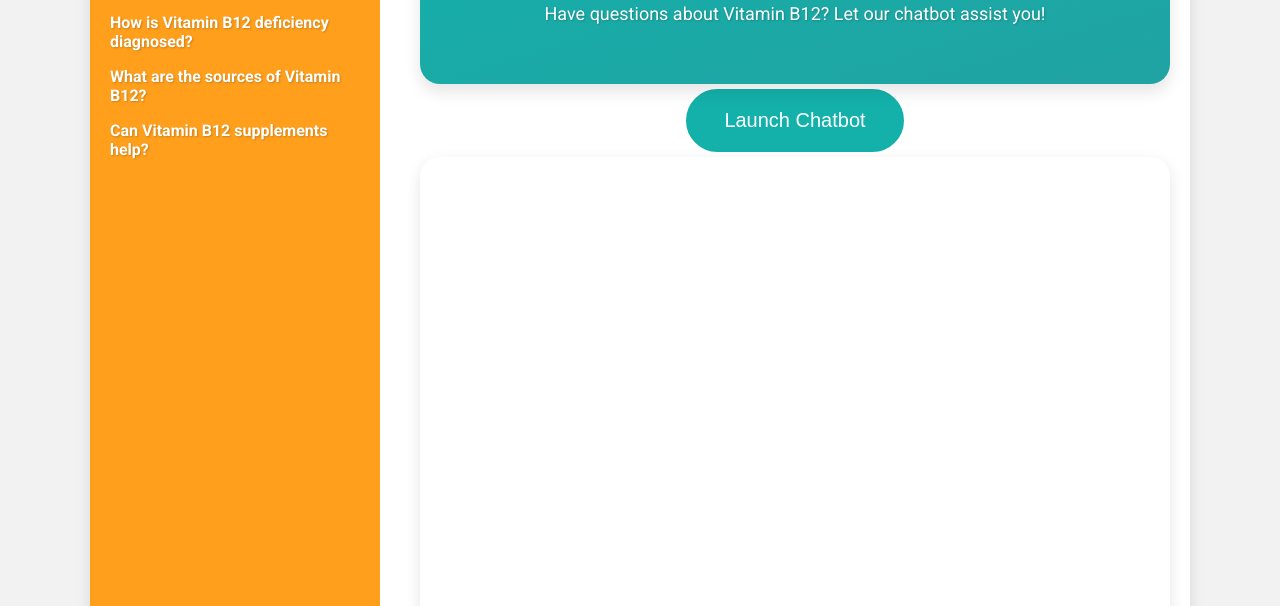
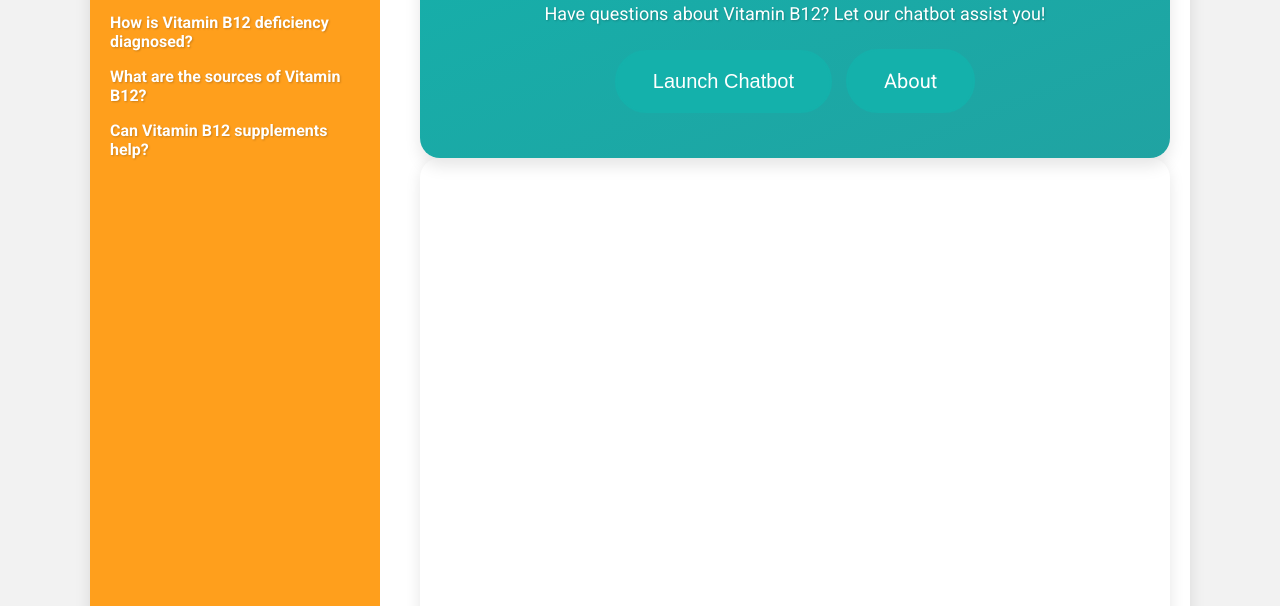
Before and after one commit to paradox974333/vitaminb12chatbot, a plain HTML site: page index.html in a window 1280 px wide. Shown: the part 194-800 px from the top of the page. Drawn offline with Linux system fonts and the light colour scheme.

Commit message:
Update index.html

```diff
--- a/index.html
+++ b/index.html
@@ -94,8 +94,8 @@ p {
 }
 
 button, .about-button {
-  display: block;
-  margin: 5px auto;
+  display: inline-block; /* or inline-flex */
+  margin: 5px; /* Adjust margin as needed */
   padding: 18px 36px;
   background-color: #14b1ab;
   color: #fff;
@@ -205,11 +205,13 @@ iframe {
       <header>
         <h1><i class="fas fa-vitamin"></i> Vitamin B12 Chatbot</h1>
         <p>Have questions about Vitamin B12? Let our chatbot assist you!</p>
+        <div>
+          <button id="chatbotButton">Launch Chatbot</button>
+          <a href="about.html" class="about-button">About</a>
+        </div>
       </header>
-      <button id="chatbotButton">Launch Chatbot</button>
       <div class="loading">Loading...</div>
       <iframe id="chatbotFrame" title="Chatbot Frame" allow="microphone;" src=""></iframe>
-      <a href="about.html" class="about-button">About</a>
     </div>
   </div>
 
```
